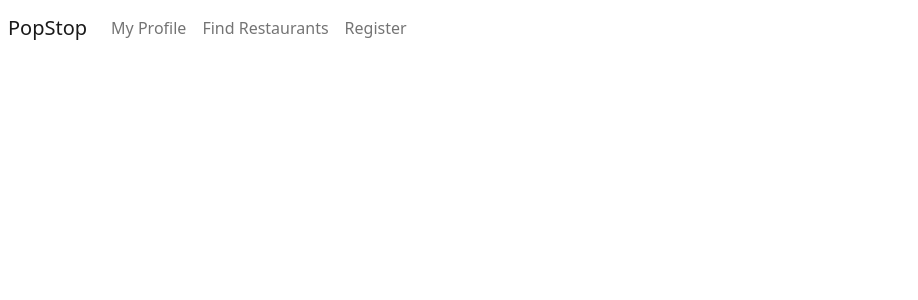
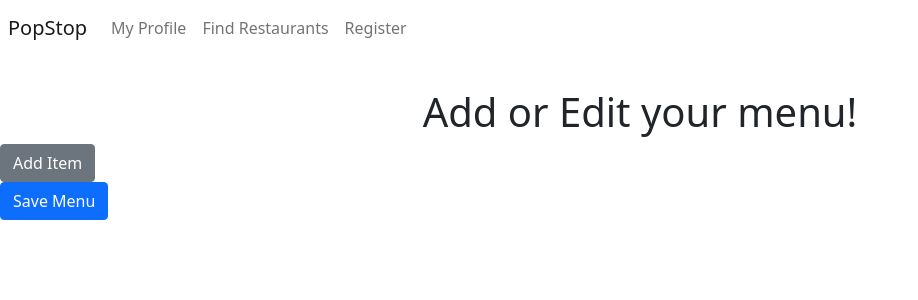
Before and after one commit to EliasLMann/CS3330-F21, a React (Create React App) app in the folder frontend/: page /addMenu in a window 1280 px wide. Shown: the top 300 px of the page, without its empty margins (0-918 px from the left). Built offline with nearby package versions, Linux system fonts and the light colour scheme.

Commit message:
Added some AddMenu cards

```diff
--- a/frontend/src/App.js
+++ b/frontend/src/App.js
@@ -16,6 +16,7 @@ import { SearchPage } from './components/SearchPage';
 import { RestaurantProfile } from './components/RestaurantProfile';
 import { Header } from './components/Header';
 import { CustomerAccount } from './components/CustomerAccount';
+import { AddMenu } from './components/AddMenu';
 
 // React functional component
 function App () {
@@ -89,6 +90,7 @@ function App () {
       <Route component = {RegisterPage}  path="/register"/>
       <Route component = {SearchPage}  path="/home"/>
       <Route component = {RestaurantProfile}  path="/profile"/>
+      <Route component = {AddMenu} path="/addMenu"/>
       {/* <Route component = {CustomerAccount}  path="/profile"/> */}
       <Route component = {Landing} path="/" exact/>
 
--- /dev/null
+++ b/frontend/src/components/AddMenu.jsx
@@ -0,0 +1,50 @@
+import React, { useState } from "react"
+import { menuItem } from "../models/menuItem";
+
+export class AddMenu extends React.Component{
+
+    state = {
+        menu: []
+    }
+
+    // const [menu, setMenu] = useState(undefined);
+
+    // useEffect(() => {
+    //     onLoad();
+    // }, []);
+
+    // let onLoad = params => {
+    //     setMenu(???.getMenu())
+    // }
+
+    addItem(){
+        let copyMenu = [...this.state.menu];
+        copyMenu.push(new menuItem(" ", 0, " "))
+        this.setState({menu: copyMenu })
+    }
+
+    render(){
+        return <>
+
+            <h1>Add or Edit your menu!</h1>
+
+            {
+                this.state.menu.map(menuItem => <div className="card w-75 mx-auto mb-3" key={menuItem.id}>
+                    <span>Menu Item Name:</span>
+                    <input type="text"></input>
+                    <span>Menu Item Price:</span>
+                    <input type="text"></input>
+                    <span>Menu Item Description:</span>
+                    <textarea></textarea>
+                </div>)
+            }
+
+            <button className="btn btn-secondary mx-auto" onClick={() => this.addItem()}>Add Item</button>
+            <br/>
+            <button className="btn btn-primary">Save Menu</button>
+
+
+        </>
+
+    }
+}
--- /dev/null
+++ b/frontend/src/models/menuItem.js
@@ -0,0 +1,7 @@
+export class menuItem{
+    constructor(itemName, itemPrice, itemDescription){
+        this.itemName = itemName;
+        this.itemPrice = itemPrice;
+        this.itemDescription = itemDescription;
+    }
+}
```
